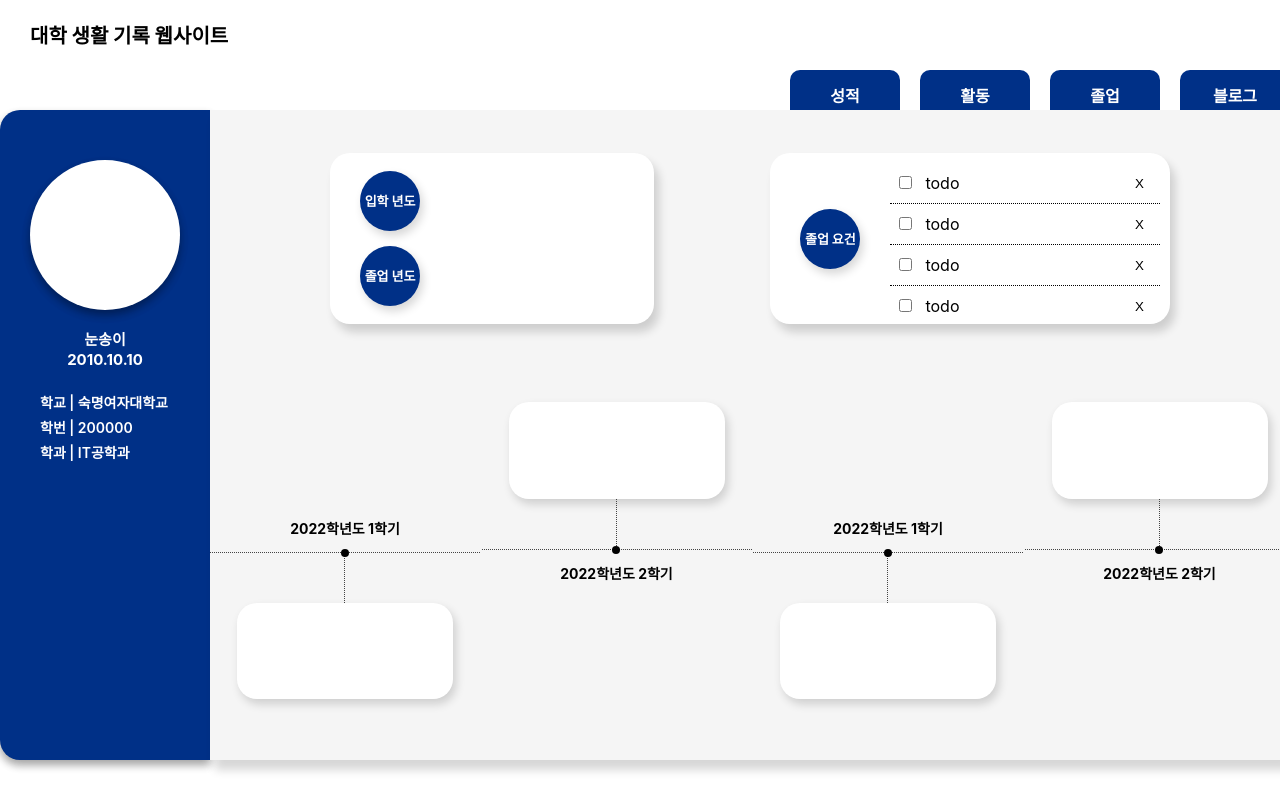
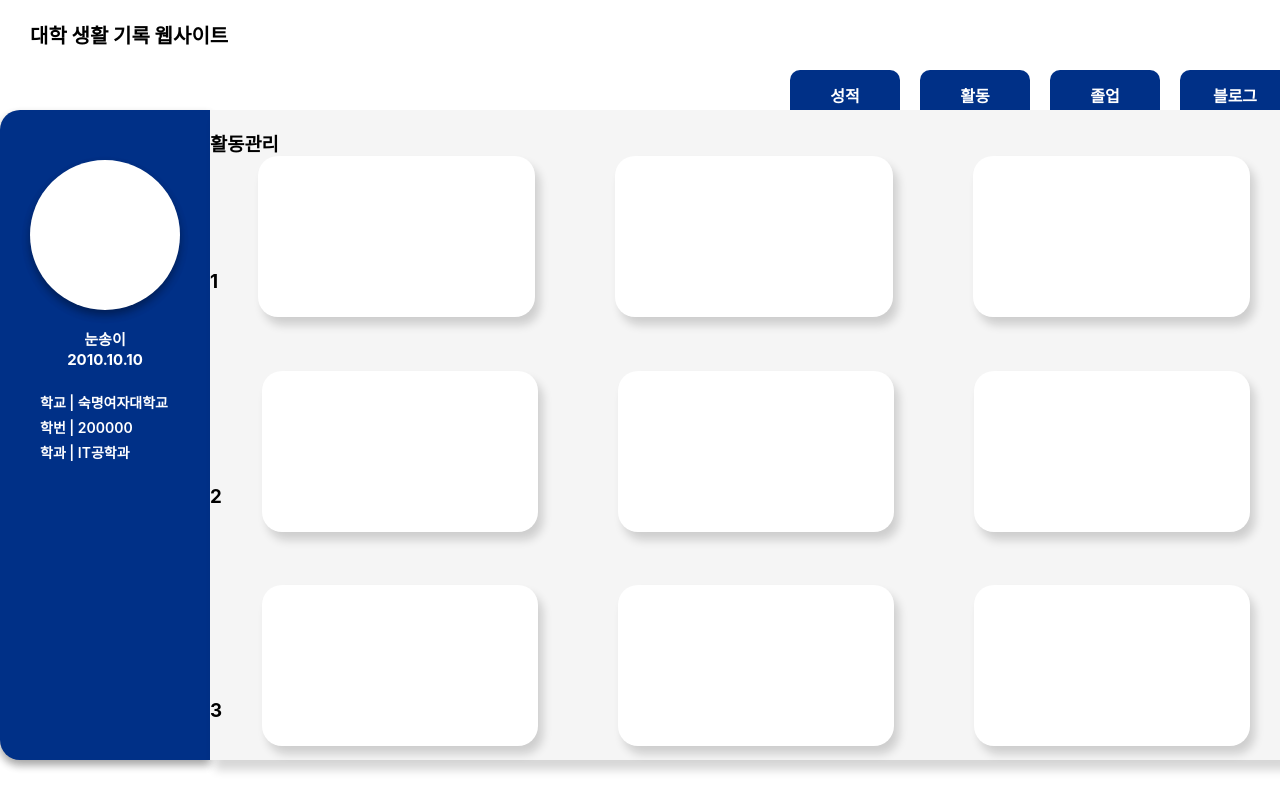
Before and after one commit to JIMIN1020/react-project-univ_life, a React (Create React App) app: page / in a window 1280 px wide. Shown: the top 810 px of the page. Built offline with nearby package versions, Linux system fonts and the light colour scheme.

Commit message:
10-활동_UI디자인

```diff
--- a/src/App.js
+++ b/src/App.js
@@ -1,11 +1,12 @@
 import "./App.css";
 import GradePage from "./Pages/GradePage";
 import GraduationPage from "./Pages/GraduationPage";
+import ActiviPage from "./Pages/ActiviPage";
 import MainPage from "./Pages/MainPage";
 import Page from "./Pages/Page";
 
 function App() {
-  return <GraduationPage></GraduationPage>;
+  return <ActiviPage></ActiviPage>;
 }
 
 export default App;
--- /dev/null
+++ b/src/Pages/ActiviPage.js
@@ -0,0 +1,52 @@
+import React from "react";
+import styles from "./ActiviPage.module.css";
+import Profile from "./Components/Profile";
+import IndexBar from "./Components/IndexBar";
+
+const GradePage = () => {
+  return (
+    <div className={styles.container}>
+      <div className={styles.top}>
+        <h1>대학 생활 기록 웹사이트</h1>
+      </div>
+      <div className={styles.bottom}>
+        <IndexBar />
+        <div className={styles.contents}>
+          <Profile />
+          <div className={styles.contentBox}>
+            <h3>활동관리</h3>
+            <div className={styles.content}>
+            <h3>1</h3>
+              <div className={styles.div1}>
+              </div>
+              <div className={styles.div1}>
+              </div>
+              <div className={styles.div1}>
+              </div>
+            </div>
+            <div className={styles.content}>
+            <h3>2</h3>
+              <div className={styles.div1}>
+              </div>
+              <div className={styles.div1}>
+              </div>
+              <div className={styles.div1}>
+              </div>
+            </div>
+            <div className={styles.content}>
+            <h3>3</h3>
+              <div className={styles.div1}>
+              </div>
+              <div className={styles.div1}>
+              </div>
+              <div className={styles.div1}>
+              </div>
+            </div>
+          </div>
+        </div>
+      </div>
+    </div>
+  );
+};
+
+export default GradePage;
--- /dev/null
+++ b/src/Pages/ActiviPage.module.css
@@ -0,0 +1,136 @@
+.container {
+    width: 100vw;
+    height: 90vh;
+  }
+
+  .top {
+    width: 100%;
+    height: 50px;
+  }
+
+  .top h1 {
+    font-size: 20px;
+    margin: 20px 30px;
+  }
+
+  .bottom {
+    width: 100%;
+    height: 90%;
+    display: flex;
+    flex-direction: column;
+  }
+
+  .contents {
+    display: flex;
+    justify-content: center;
+    margin: 0 auto;
+    width: 1290px;
+    height: 630px;
+  }
+
+  .contentBox {
+    background-color: rgb(245, 245, 245);
+
+    border-radius: 0 10px 10px 0;
+    width: 1080px;
+    height: 650px;
+
+    box-shadow: 5px 10px 10px rgba(0, 0, 0, 0.16);
+  }
+
+  .content {
+    width: 100%;
+    height: 33%;
+
+    display: flex;
+    justify-content: space-between;
+    align-items: center;
+  }
+
+  .div1 {
+    background-color: white;
+    width: 30%;
+    height: 75%;
+    border-radius: 20px;
+    box-shadow: 5px 8px 10px rgba(0, 0, 0, 0.16);
+
+    margin-left: 40px;
+    margin-right:40px;
+    margin-bottom: 90px;
+  }
+
+  .line1 {
+    display: flex;
+    height: 85px;
+    align-items: center;
+    margin-top: 5px;
+    margin-bottom: -10px;
+  }
+
+  .line2 {
+    display: flex;
+    height: 85px;
+    align-items: center;
+  }
+
+  .div2 {
+    background-color: white;
+    width: 37%;
+    height: 75%;
+    border-radius: 20px;
+    box-shadow: 5px 8px 10px rgba(0, 0, 0, 0.16);
+
+    margin-right: 120px;
+    margin-top: 30px;
+
+    display: flex;
+  }
+
+  .left {
+    height: 100%;
+    display: flex;
+    align-items: center;
+  }
+
+  .circle {
+    background-color: rgb(0, 48, 135);
+    color: white;
+    display: flex;
+    justify-content: center;
+    align-items: center;
+    font-size: 13px;
+    font-weight: 800;
+    border-radius: 50%;
+    width: 60px;
+    height: 60px;
+    box-shadow: 3px 5px 10px rgba(0, 0, 0, 0.16);
+    margin: 0 30px;
+  }
+
+  .todoContainer {
+    height: 150px;
+    width: 70%;
+    display: flex;
+    flex-direction: column;
+    padding: 10px 0;
+    padding-right: 10px;
+    overflow-y: auto;
+  }
+
+  .todoContainer::-webkit-scrollbar {
+    display: none;
+  }
+
+  .contentBottom {
+    width: 1080px;
+    height: 65%;
+
+    display: flex;
+    white-space: nowrap;
+    overflow-x: auto;
+    overflow-y: hidden;
+  }
+
+  .contentBottom::-webkit-scrollbar {
+    display: none;
+  }
```
